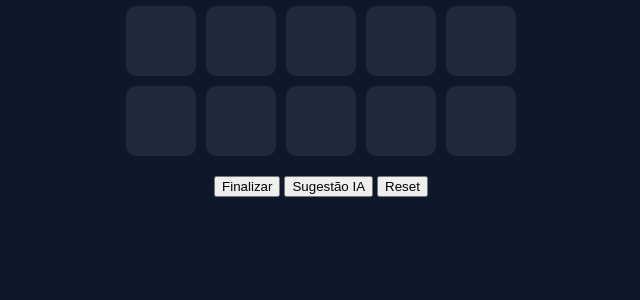
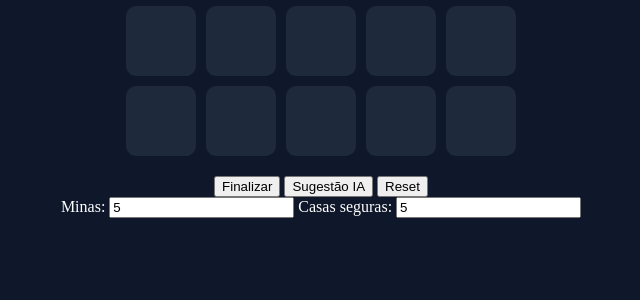
Before and after one commit to elissonbarros-ux/mines.ia, a Flask app: page / in a window 1280 px wide. Shown: the part 315-615 px from the top of the page, without its empty margins (319-959 px from the left). Run offline with Flask 3, Linux system fonts and the light colour scheme.

Commit message:
update IA

```diff
--- a/app.py
+++ b/app.py
@@ -31,19 +31,58 @@ def treinar():
     if len(X) > 30:
         model.fit(X, y)
 
-def prever():
+def prever(num_minas, num_escolhas):
     probs = np.zeros((SIZE, SIZE))
 
     for i in range(SIZE):
         for j in range(SIZE):
+            base = 0
+
+            # frequência histórica
+            freq_total = sum(1 for r in historico if [i, j] in r)
+
+            # peso maior para recentes
+            peso = 1
+            peso_total = 0
+            for r in reversed(historico[-10:]):
+                if [i, j] in r:
+                    base += peso
+                peso_total += peso
+                peso += 1
+
+            if peso_total > 0:
+                base = base / peso_total
+
+            # modelo ML (se treinado)
             if len(X) > 30:
-                p = model.predict_proba([features(i, j)])[0][1]
+                ml = model.predict_proba([features(i, j)])[0][1]
             else:
-                p = 0
+                ml = 0
+
+            # mistura inteligência
+            p = (base * 0.6) + (ml * 0.4)
+
             probs[i][j] = p
 
-    return probs.tolist()
+    # transformar em lista
+    lista = []
+    for i in range(SIZE):
+        for j in range(SIZE):
+            lista.append({
+                "pos": [i, j],
+                "prob": probs[i][j]
+            })
 
+    # ordenar menor risco primeiro
+    lista.sort(key=lambda x: x["prob"])
+
+    # sugerir casas seguras
+    sugestoes = lista[:num_escolhas]
+
+    return {
+        "probs": probs.tolist(),
+        "sugestoes": sugestoes
+    }
 @app.route("/")
 def home():
     return render_template("index.html")
@@ -51,9 +90,13 @@ def home():
 @app.route("/play", methods=["POST"])
 def play():
     data = request.json
+
     minas = data["minas"]
+    num_minas = data.get("num_minas", 5)
+    num_escolhas = data.get("num_escolhas", 5)
 
     historico.append(minas)
+
     peso = len(historico)
 
     for i in range(SIZE):
@@ -65,4 +108,5 @@ def play():
 
     treinar()
 
+    return jsonify(prever(num_minas, num_escolhas))
     return jsonify(prever())
--- a/static/script.js
+++ b/static/script.js
@@ -21,18 +21,25 @@ for (let i = 0; i < 5; i++) {
 }
 
 function enviar() {
+    const num_minas = document.getElementById("num_minas").value
+    const num_escolhas = document.getElementById("num_escolhas").value
+
     fetch("/play", {
         method: "POST",
         headers: {"Content-Type": "application/json"},
-        body: JSON.stringify({ minas: selecionadas })
+        body: JSON.stringify({
+            minas: selecionadas,
+            num_minas: parseInt(num_minas),
+            num_escolhas: parseInt(num_escolhas)
+        })
     })
     .then(res => res.json())
     .then(data => {
-        probs = data
+        probs = data.probs
+        mostrarSugestoes(data.sugestoes)
         atualizar()
     })
 }
-
 function atualizar() {
     const cells = document.querySelectorAll(".cell")
 
@@ -76,3 +83,15 @@ function sugerir() {
 function resetar() {
     location.reload()
 }
+
+function mostrarSugestoes(sugestoes) {
+    document.querySelectorAll(".cell").forEach(c => c.classList.remove("safe"))
+
+    sugestoes.forEach(s => {
+        const [i, j] = s.pos
+        const cell = document.querySelector(`.cell[data-i='${i}'][data-j='${j}']`)
+        if (cell) {
+            cell.classList.add("safe")
+        }
+    })
+}
--- a/templates/index.html
+++ b/templates/index.html
@@ -17,5 +17,12 @@
 </div>
 
 <script src="/static/script.js"></script>
+<div>
+    <label>Minas:</label>
+    <input type="number" id="num_minas" value="5">
+
+    <label>Casas seguras:</label>
+    <input type="number" id="num_escolhas" value="5">
+</div>
 </body>
 </html>
```
